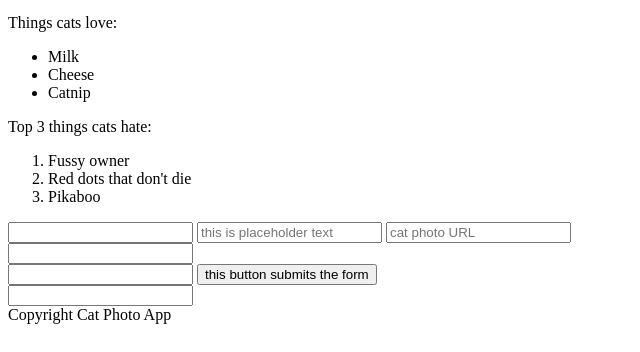
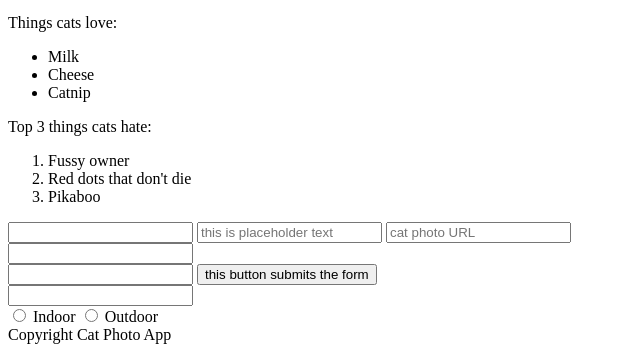
Before and after one commit to Domitalk/learning, a plain HTML site: page 1BasicHtmlAndHtml5.html in a window 1280 px wide. Shown: the part 889-1241 px from the top of the page, without its empty margins (0-640 px from the left). Drawn offline with Linux system fonts and the light colour scheme.

Commit message:
radio buttons and label/input/for attr/id attr/ name attr

```diff
--- a/1BasicHtmlAndHtml5.html
+++ b/1BasicHtmlAndHtml5.html
@@ -86,6 +86,27 @@
 to make sure you can't submit unless it is filled -->
 <input type="text" required>
 
+<!-- making radio buttons. -->
+<!-- radio buttons on where you can only choose one thing out of a list of dots -->
+<!-- radio buttons are a type of input element-->
+<!-- with radio buttons, you have to have a enclosing label element and then put a input inside the label -->
+<!-- all the options for the radio should have the same name="" attribute to make a group. it will make it so only one can be chosen  -->
+<!-- it is also best practice to give the label element a for="" attribute with the input element matching id="" -->
+
+<form>
+  <label for="indoor">
+    <!-- the for="" and id="" attr match  -->
+    <input id="indoor" type="radio" name="indoor-outdoor"> Indoor
+    <!-- the name="" attr creates a shared group  -->
+  </label>
+  <label for="outdoor">
+    <input id="outdoor" type="radio" name="indoor-outdoor"> Outdoor
+  </label>
+</form>
+
+
+
+
 
 
 
```
